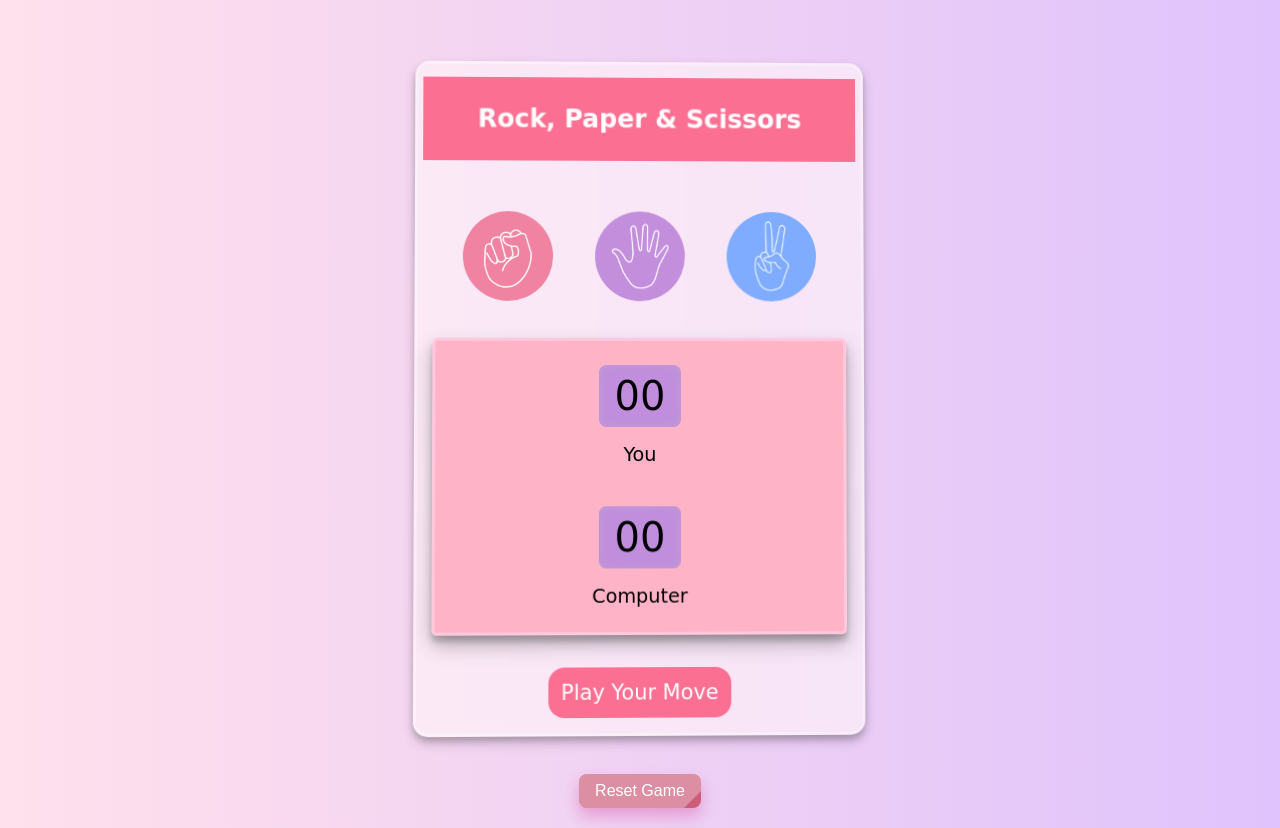
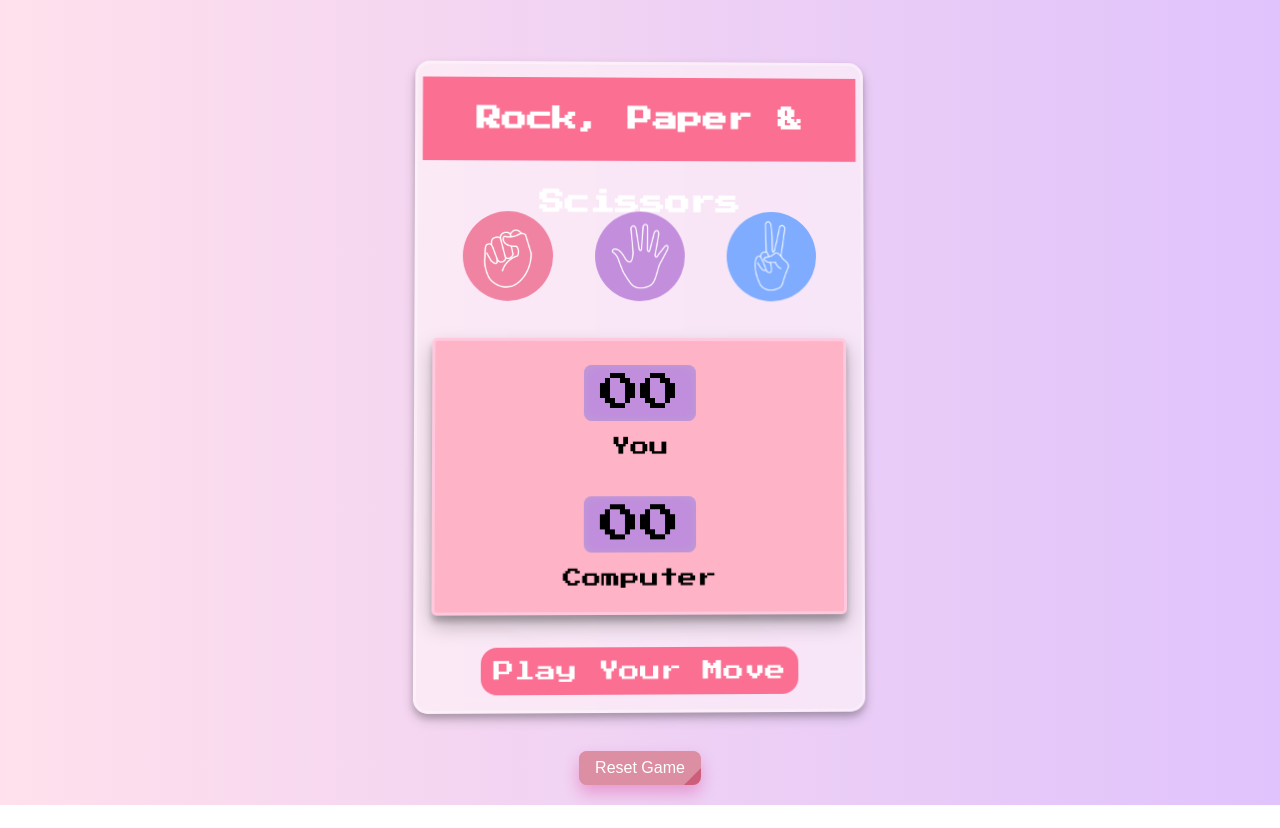
Before and after one commit to azlfa-fatima/Rock-Paper-Scissors, a plain HTML site: page Index.html in a window 1280 px wide. After the commit the page ends 805 px from the top, so only its background shows below. Drawn offline with Linux system fonts and the light colour scheme.

Commit message:
Index.html

```diff
--- a/Index.html
+++ b/Index.html
@@ -4,6 +4,7 @@
     <meta charset="UTF-8">
     <meta name="viewport" content="width=device-width, initial-scale=1.0">
     <link rel="stylesheet" href="style.css"/>
+     <link href="https://fonts.googleapis.com/css2?family=Press+Start+2P&display=swap" rel="stylesheet">
     <title>Rock, Paper & Scissors</title>
 </head>
 <body>
```
